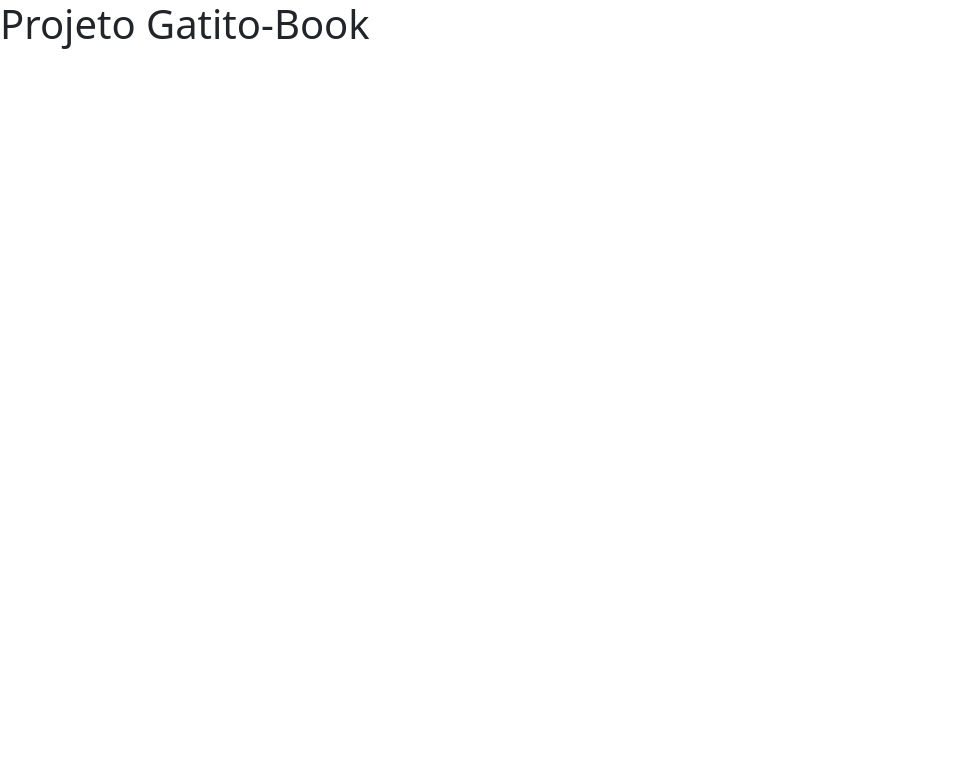
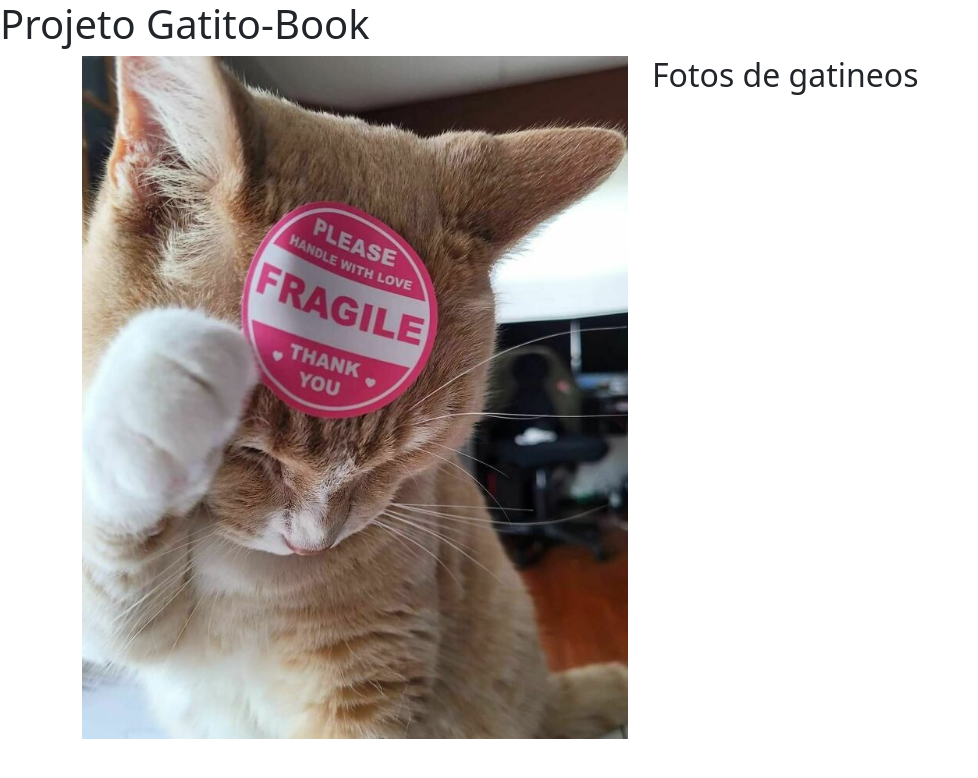
Before and after one commit to Jeff-Christian/Gatito-book, an Angular app: page / in a window 1280 px wide. Shown: the top 778 px of the page, without its empty margins (0-978 px from the left). Built offline with nearby package versions, Linux system fonts and the light colour scheme.

Commit message:
Primeira página da rede social, será a entrada do usuário pra identificação, adição da imagem inicial de home

```diff
--- a/src/app/app.component.html
+++ b/src/app/app.component.html
@@ -1 +1,2 @@
 <h1>Projeto Gatito-Book</h1>
+<app-home></app-home>
--- a/src/app/components/home/home.component.html
+++ b/src/app/components/home/home.component.html
@@ -1 +1,10 @@
-<p>home works!</p>
+<div class="container">
+  <div class="row">
+    <div class="col-md-6 mb-2">
+      <img class="img-fluid d-none d-sm-block" src="assets/img/home.png" alt="Gato com uma etiqueta de fragile">
+    </div>
+    <div class="col-md-6">
+      <h2>Fotos de gatineos</h2>
+    </div>
+  </div>
+</div>
```
Also changed, not shown: src/assets/img/home.png (added).
